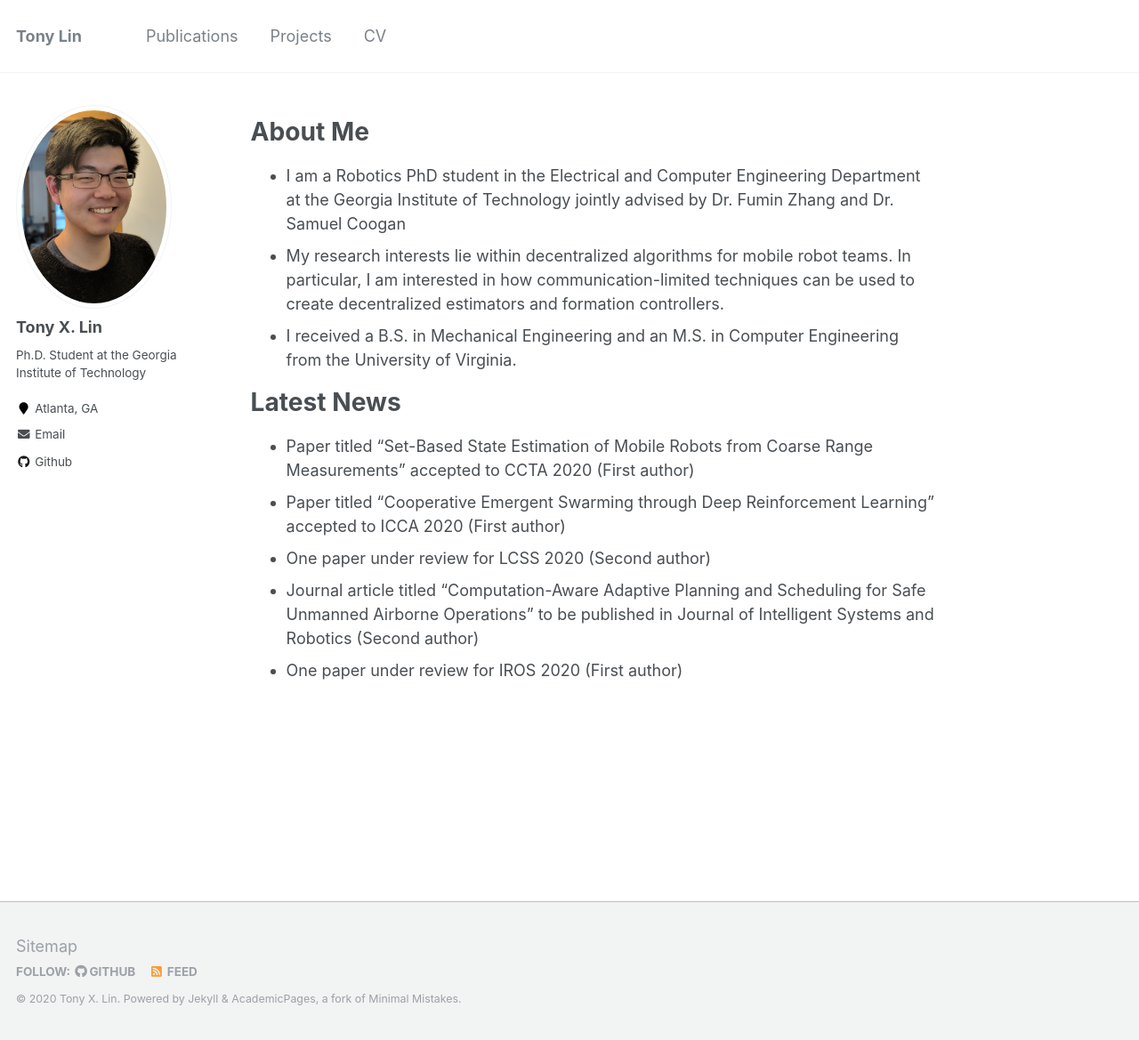
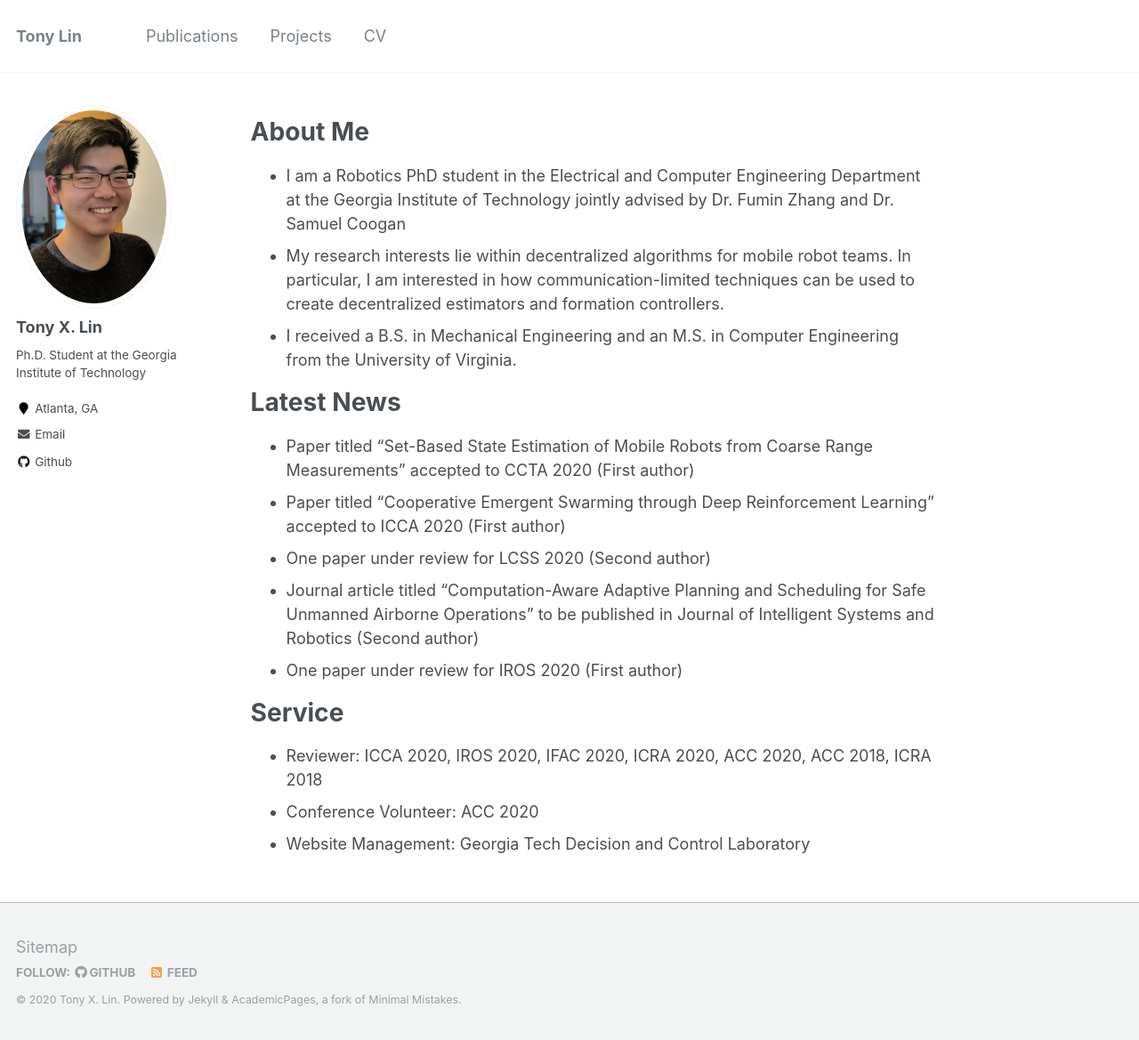
Before and after one commit to tony-x-lin/tony-x-lin.github.io, a Jekyll site: the page built from _pages/about.md, in a window 1280 px wide and 1169 px high. Shown: the whole window at 89% size. Built offline with Jekyll 4.4.1, drawn with Linux system fonts in a browser that asks for light colours.

Commit message:
Update about.md

```diff
--- a/_pages/about.md
+++ b/_pages/about.md
@@ -18,3 +18,8 @@ redirect_from:
 * One paper under review for LCSS 2020 (Second author)
 * Journal article titled "Computation-Aware Adaptive Planning and Scheduling for Safe Unmanned Airborne Operations" to be published in Journal of Intelligent Systems and Robotics (Second author)
 * One paper under review for IROS 2020 (First author)
+
+# Service
+* Reviewer: ICCA 2020, IROS 2020, IFAC 2020, ICRA 2020, ACC 2020, ACC 2018, ICRA 2018
+* Conference Volunteer: ACC 2020
+* Website Management: Georgia Tech Decision and Control Laboratory
```
